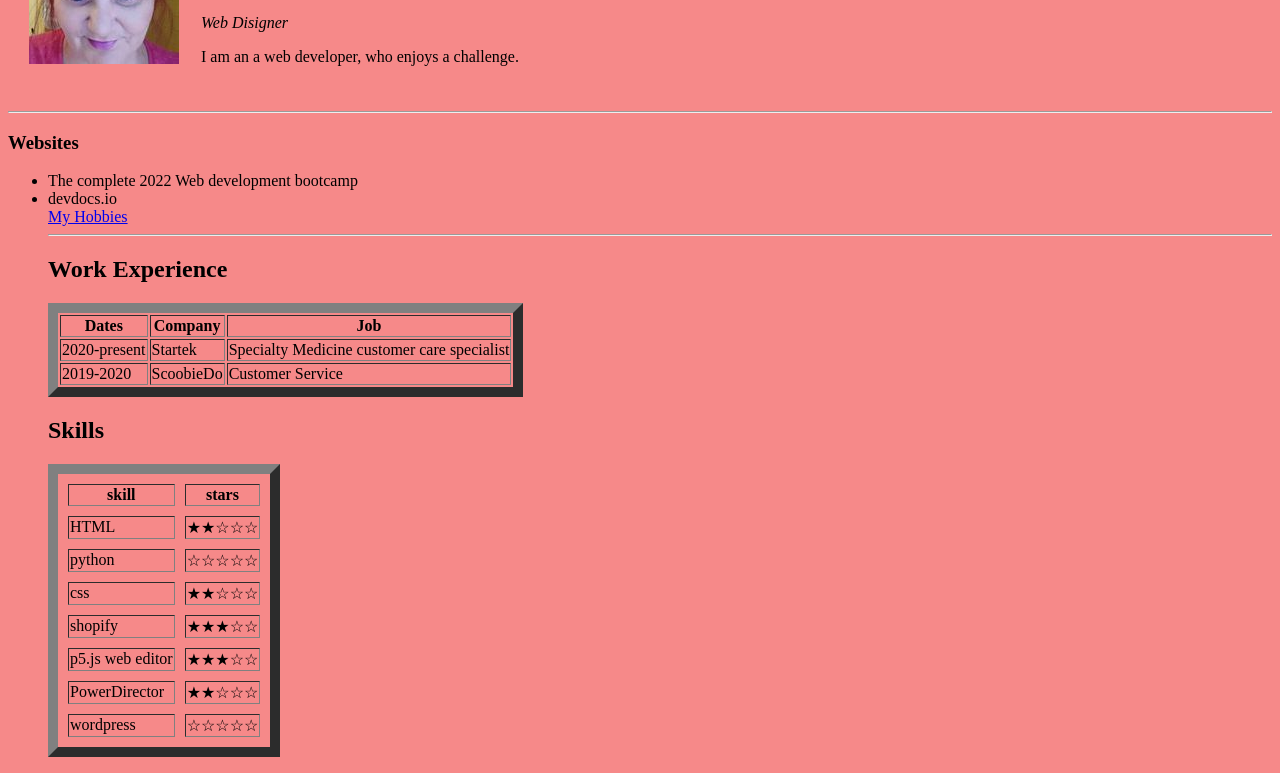
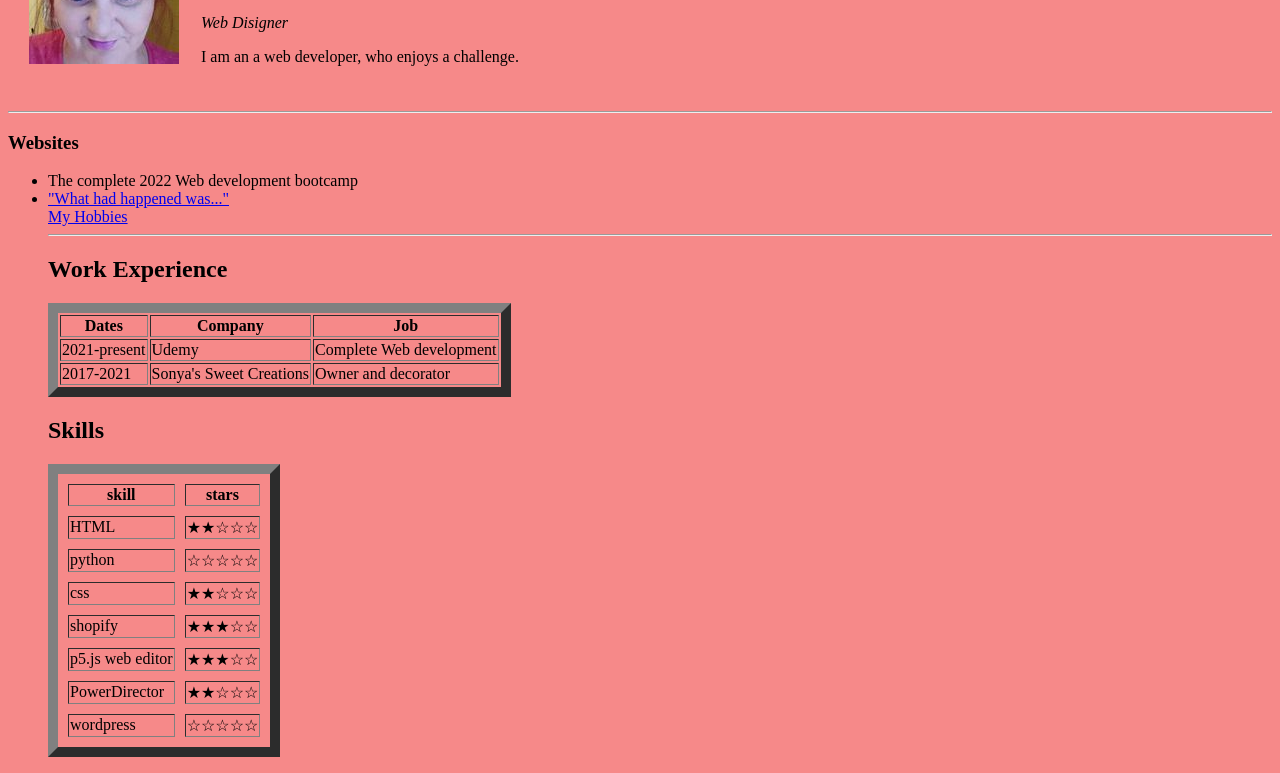
Before and after one commit to Zara1983/cv3, a plain HTML site: page index.html in a window 1280 px wide. Shown: the part 129-902 px from the top of the page. Drawn offline with Linux system fonts and the light colour scheme.

Commit message:
added new work stuff

```diff
--- a/index.html
+++ b/index.html
@@ -27,7 +27,7 @@
 
   <ul>
     <li>The complete 2022 Web development bootcamp</li>
-    <li>devdocs.io</li>
+    <li><a href="https://www.youtube.com/channel/UCONy2IUrleyRJEcn0abgKBw">"What had happened was..."</a></li>
     <a href="hobbies.html">My Hobbies</a>
 
     <hr>
@@ -44,14 +44,14 @@
       </thead>
       <tbody>
         <tr>
-          <td>2020-present</td>
-          <td>Startek</td>
-          <td>Specialty Medicine customer care specialist</td>
+          <td>2021-present</td>
+          <td>Udemy</td>
+          <td>Complete Web development</td>
         </tr>
         <tr>
-          <td>2019-2020</td>
-          <td>ScoobieDo</td>
-          <td>Customer Service</td>
+          <td>2017-2021</td>
+          <td>Sonya's Sweet Creations</td>
+          <td>Owner and decorator</td>
         </tr>
 
       </tbody>
```
Also changed, not shown: hobbies.html (+4 -3 lines).
